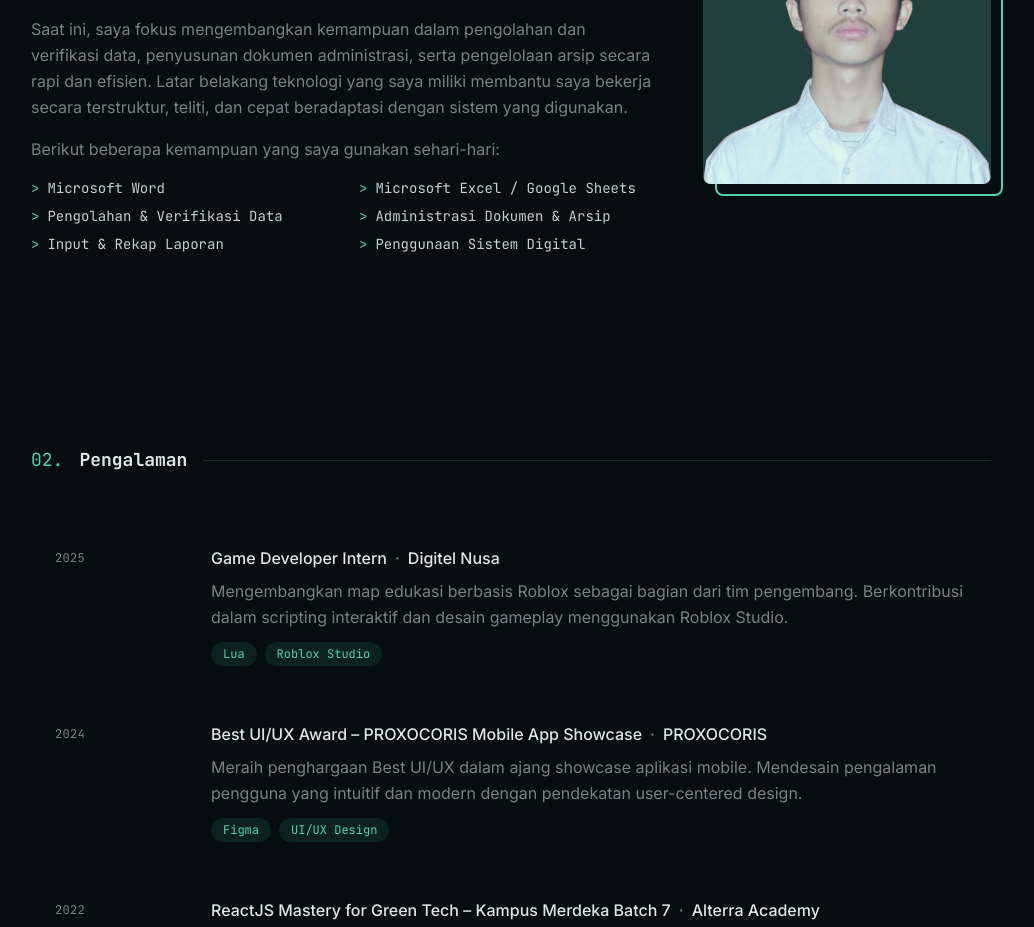
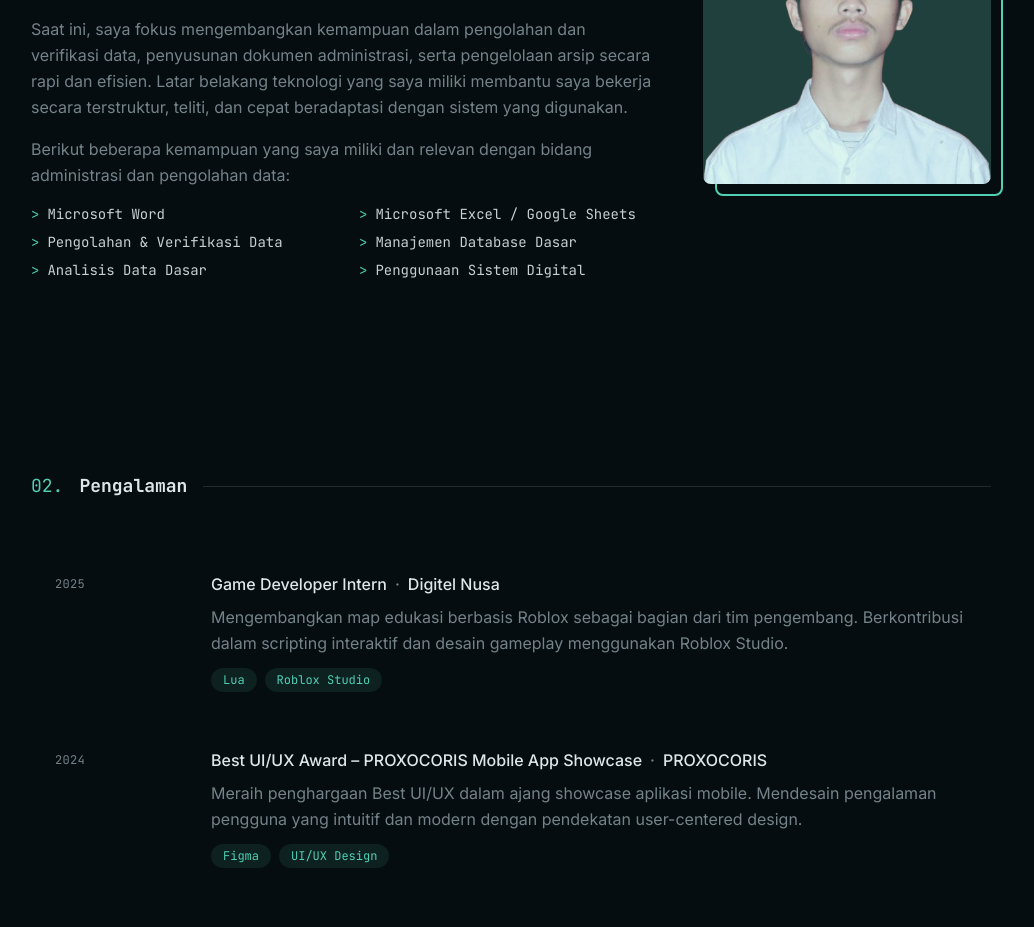
Before and after one commit to Aliva-Nurramadhan/portfolio-aliva, a Next.js app: page / in a window 1280 px wide. Shown: the part 1060-1987 px from the top of the page, without its empty margins (129-1163 px from the left). Built offline with nearby package versions, Linux system fonts and the light colour scheme.

Commit message:
Mengubah isi Hero & About Section PART 2

```diff
--- a/components/portfolio/about.tsx
+++ b/components/portfolio/about.tsx
@@ -41,16 +41,18 @@ export function About() {
             miliki membantu saya bekerja secara terstruktur, teliti, dan cepat
             beradaptasi dengan sistem yang digunakan.
           </p>
-
-          <p>Berikut beberapa kemampuan yang saya gunakan sehari-hari:</p>
+          <p>
+            Berikut beberapa kemampuan yang saya miliki dan relevan dengan
+            bidang administrasi dan pengolahan data:
+          </p>
 
           <ul className="grid grid-cols-2 gap-x-8 gap-y-2 font-mono text-sm">
             {[
               "Microsoft Word",
               "Microsoft Excel / Google Sheets",
               "Pengolahan & Verifikasi Data",
-              "Administrasi Dokumen & Arsip",
-              "Input & Rekap Laporan",
+              "Manajemen Database Dasar",
+              "Analisis Data Dasar",
               "Penggunaan Sistem Digital",
             ].map((skill) => (
               <li
```
